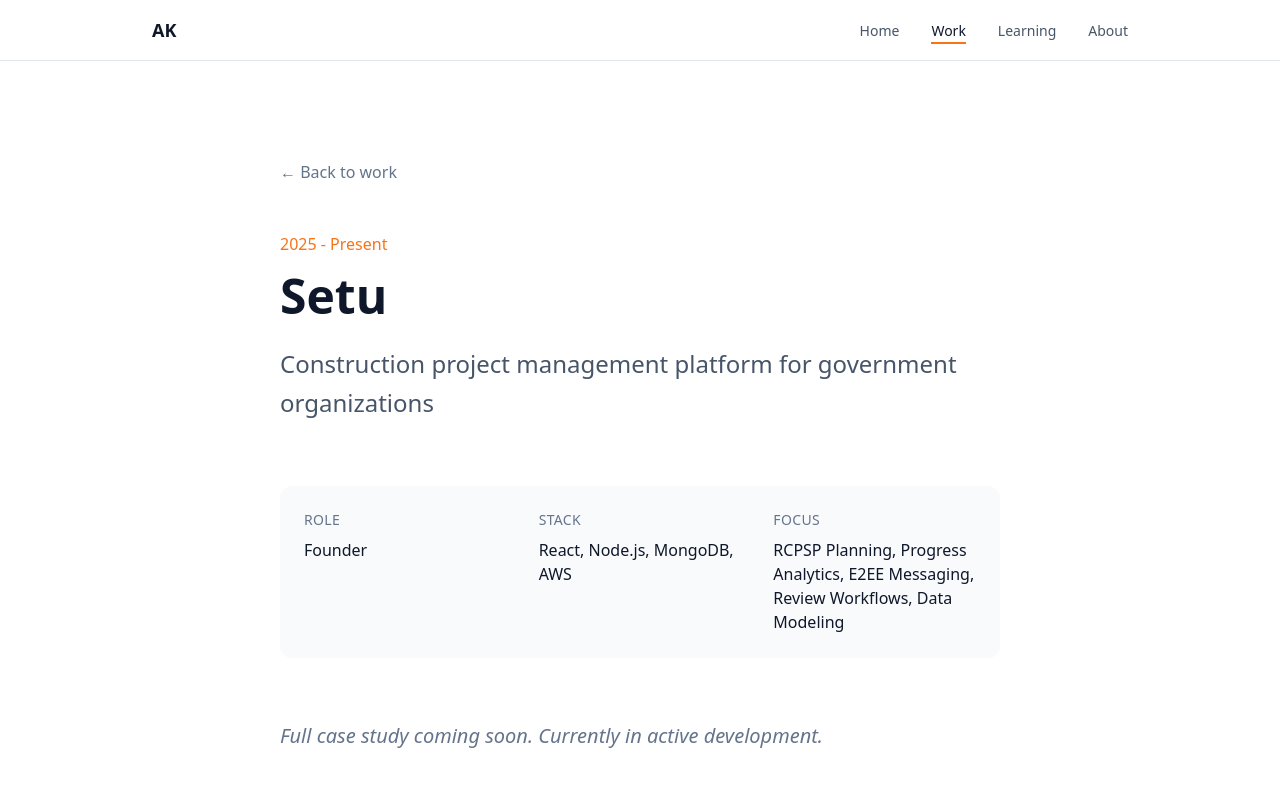
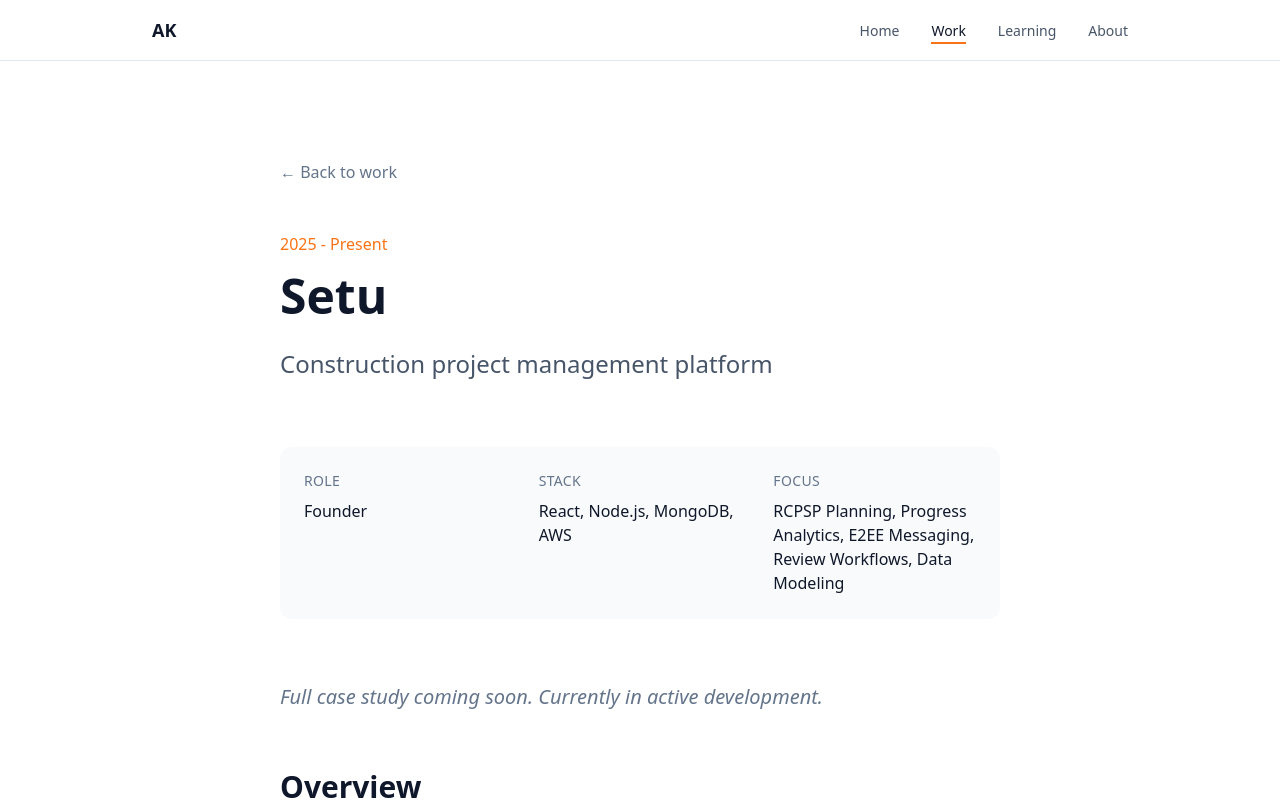
Before and after one commit to akshay-nm/akshay-ooo, a Next.js app: page /work/setu in a window 1280 px wide. Shown: the top 800 px of the page. Built offline with nearby package versions, Linux system fonts and the light colour scheme; a web font is replaced by a local one.

Commit message:
Update Setu description and highlights across pages
Remove govt org qualifier from tagline. Update work listing to match
new project scope with RCPSP Planning, E2EE Messaging, and Review
Workflows as highlights.

https://claude.ai/code/session_01WzmYWT7MawB5keUqYRuBnA

```diff
--- a/src/app/work/page.tsx
+++ b/src/app/work/page.tsx
@@ -7,10 +7,10 @@ const caseStudies = [
   {
     slug: 'setu',
     title: 'Setu',
-    description: 'Construction accounting platform for government contractors',
+    description: 'Construction project management platform',
     role: 'Founder',
     timeline: '2025 - Present',
-    highlights: ['Data Modeling', 'Audit Logs', 'Rule-based Posting'],
+    highlights: ['RCPSP Planning', 'E2EE Messaging', 'Review Workflows'],
   },
   {
     slug: 'entendre',
--- a/src/app/work/setu/page.tsx
+++ b/src/app/work/setu/page.tsx
@@ -28,7 +28,7 @@ export default function SetuCase() {
             Setu
           </h1>
           <p className="text-2xl text-slate-600 leading-relaxed">
-            Construction project management platform for government organizations
+            Construction project management platform
           </p>
         </motion.header>
 
```
